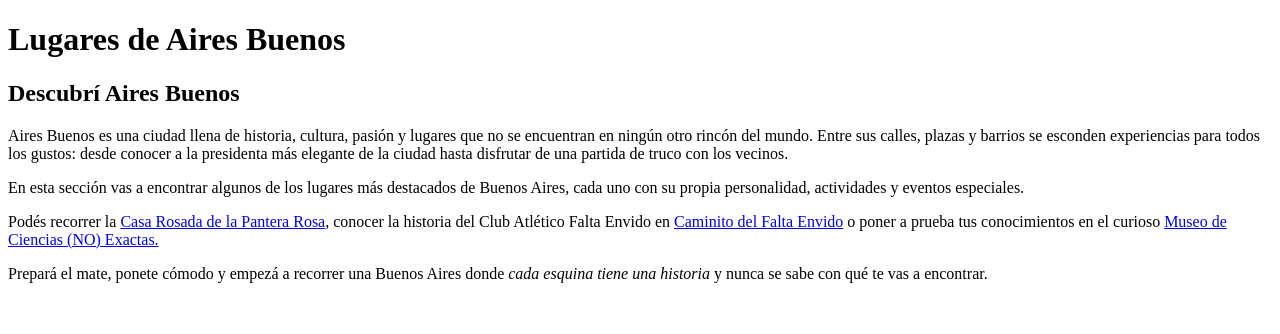
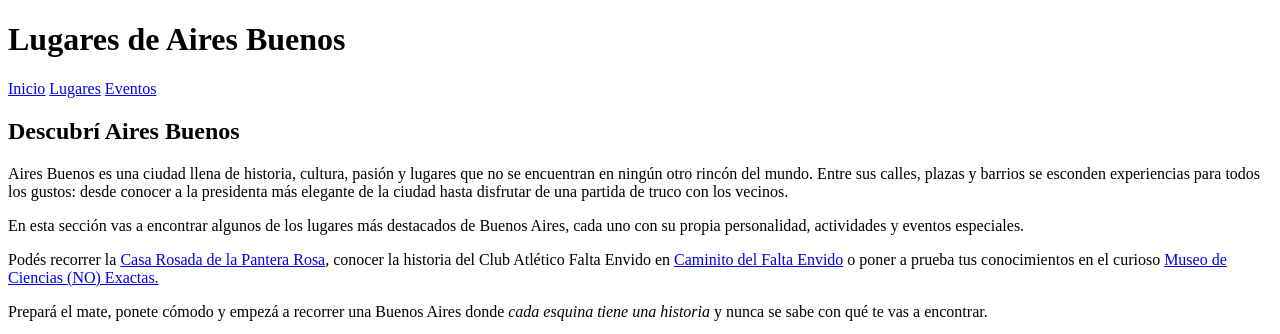
Before and after one commit to kiara-gz09/TP_Grupal_Lenguajes_Inform-ticos_I, a plain HTML site: page lugares.html in a window 1280 px wide. Shown: the top 334 px of the page. Drawn offline with Linux system fonts and the light colour scheme.

Commit message:
feat: nav (inicio, lugares y eventos)

```diff
--- a/lugares.html
+++ b/lugares.html
@@ -9,8 +9,11 @@
     <body>
         <header>
             <h1>Lugares de Aires Buenos</h1>
+
             <nav>
-                <!-- no estoy segura si ponerlo aca o al pie de la página, lo dejo para dsps-->
+                <a href="index.html">Inicio</a>
+                <a href="lugares.html">Lugares</a>
+                <a href="eventos.html">Eventos</a>
             </nav>
         </header>
 
```
